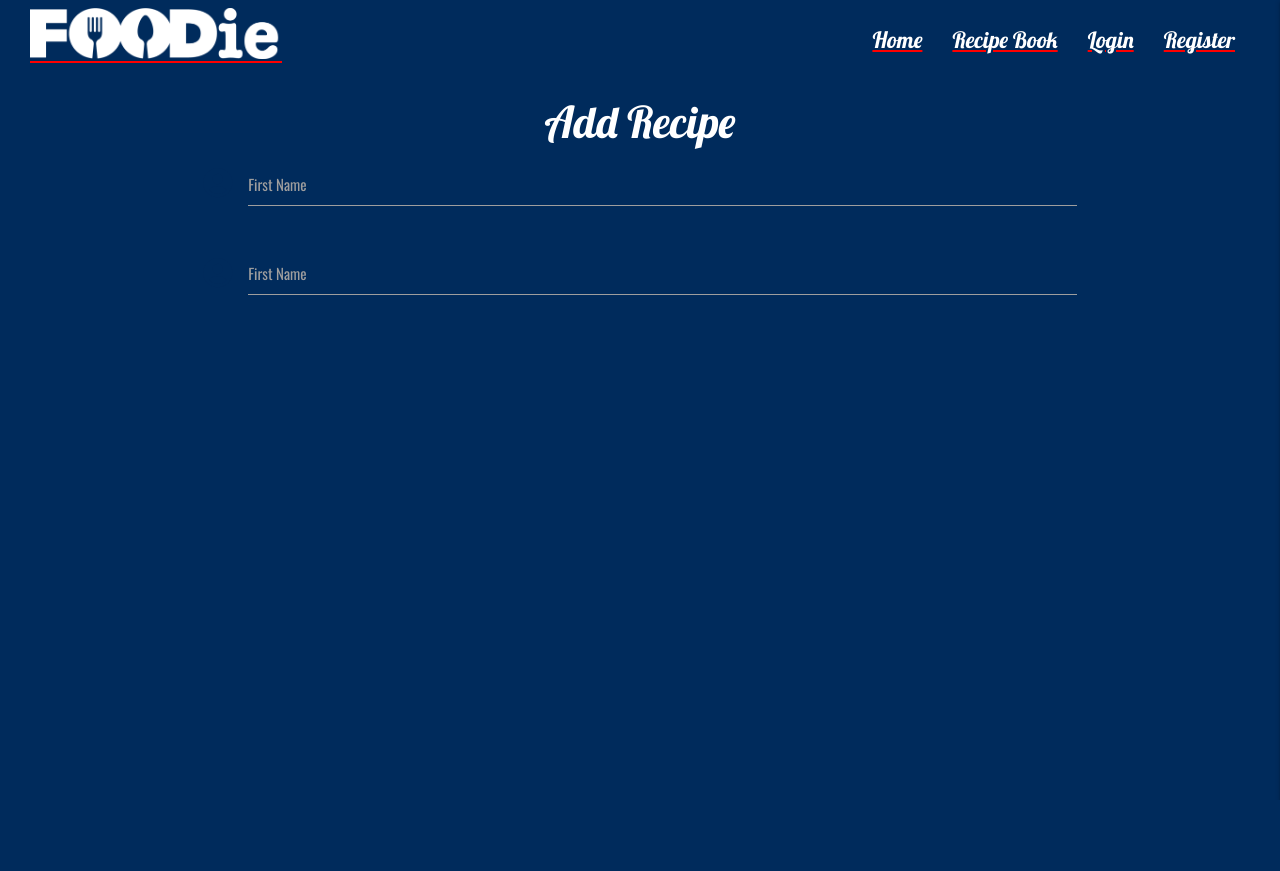
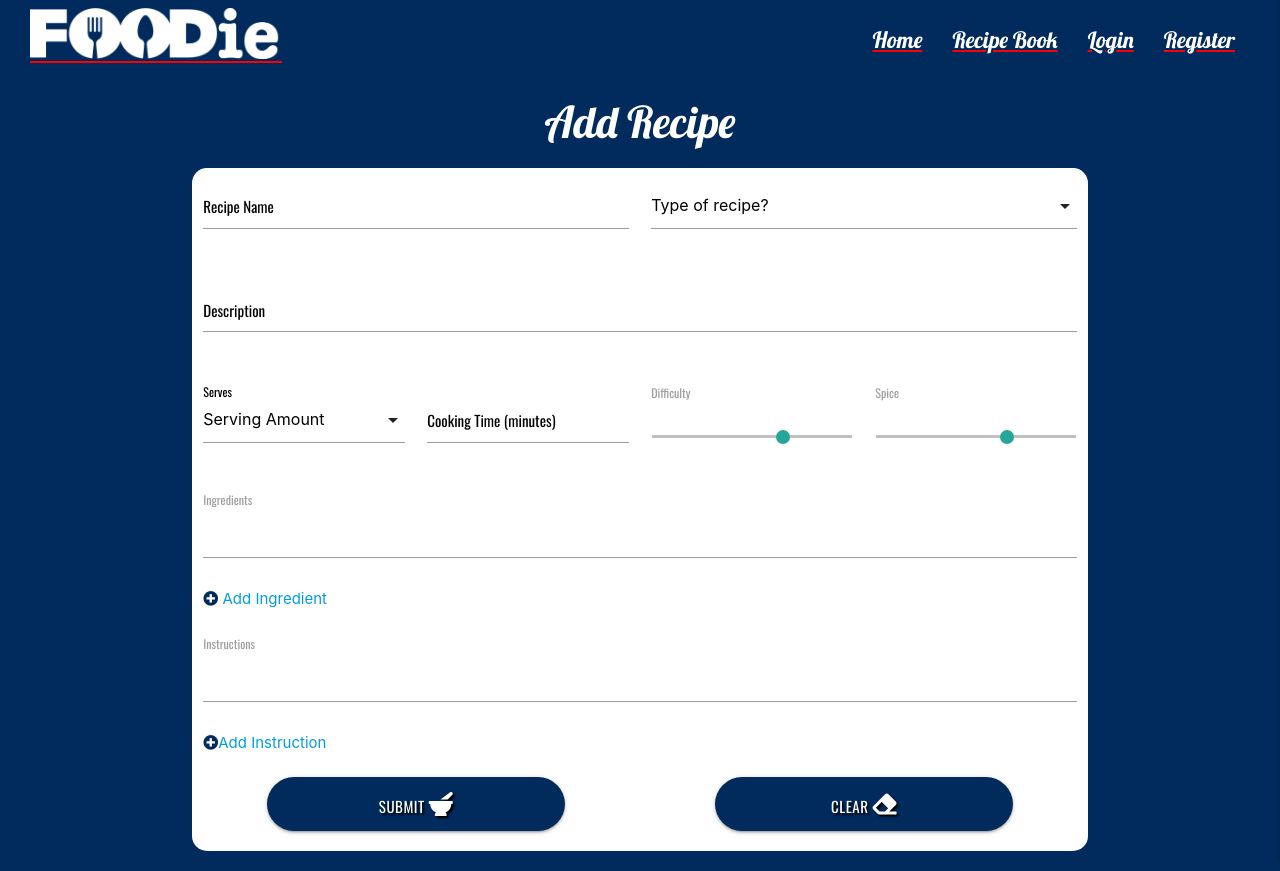
Before and after one commit to tomossmith/MS3-Foodie, a Flask app: page /add_recipe in a window 1280 px wide. Before the commit the page ends 295 px from the top, so only its background shows below. Run offline with Flask 2, Linux system fonts and the light colour scheme; data that the repository does not hold is empty; some libraries are stand-ins or nearby versions.

Commit message:
Added the 'addrecipe form

```diff
--- a/app.py
+++ b/app.py
@@ -17,17 +17,23 @@ app.secret_key = os.environ.get("SECRET_KEY")
 
 mongo = PyMongo(app)
 
+# GLOBAL VARIABLES
+@app.context_processor
+def get_categories():
+    categories = list(mongo.db.categories.find())
+    return dict(categories=categories)
+
+# LANDING PAGE
+
 
 @app.route("/")
-
 @app.route("/index")
 def index():
     return render_template("index.html")
 
-@app.route("/get_recipes")
-def get_recipes():
-    recipes = list(mongo.db.recipes.find())
-    return render_template("recipes.html", recipes=recipes)
+# USER AUTHENTICATION
+
+# REGISTER
 
 
 @app.route("/register", methods=["GET", "POST"])
@@ -54,34 +60,48 @@ def register():
         return redirect(url_for("profile", username=session["user"]))
     return render_template("register.html")
 
+# LOGIN
+
 
 @app.route("/login", methods=["GET", "POST"])
 def login():
     if request.method == "POST":
-        # CHECK IF USERNAME ALREADY EXISTS IN DATABASE
+        # check if username exists in db
         existing_user = mongo.db.users.find_one(
             {"username": request.form.get("username").lower()})
 
         if existing_user:
-            # VALID PASSWORD
+            # ensure hashed password matches user input
             if check_password_hash(
-                existing_user["password"], request.form.get("password")):
-                    session["user"] = request.form.get("username").lower()
-                    flash("Welcome, {}".format(
-                        request.form.get("username")))
-                    return redirect(url_for(
-                        "profile", username=session["user"]))
+                    existing_user["password"], request.form.get("password")):
+                        session["user"] = request.form.get("username").lower()
+                        flash("Welcome, {}".format(
+                            request.form.get("username")))
+                        return redirect(url_for(
+                            "profile", username=session["user"]))
             else:
-                # INVALID PASSWORD
-                flash("Incorrect Username and/or Password, Please Try Again")
+                # invalid password match
+                flash("Incorrect Username and/or Password")
                 return redirect(url_for("login"))
 
         else:
-            # USERNAME INVALID
-            flash("Incorrect Username and/or Password, Please Try Again")
+            # username doesn't exist
+            flash("Incorrect Username and/or Password")
             return redirect(url_for("login"))
 
     return render_template("login.html")
+
+# PROFILE PAGE
+
+
+@app.route("/profile/<username>", methods=["GET", "POST"])
+def profile(username):
+    # GET THE USER'S USERNAME FROM THE DATABASE
+    username = mongo.db.users.find_one({
+        "username": session["user"]})["username"]
+    return render_template("profile.html", username=username)
+
+# LOGOUT
 
 
 @app.route("/logout")
@@ -91,22 +111,45 @@ def logout():
     session.pop("user")
     return redirect(url_for("login"))
 
-
-@app.route("/profile/<username>", methods=["GET", "POST"])
-def profile(username):
-    # GET THE USER'S USERNAME FROM THE DATABASE
-    username = mongo.db.users.find_one({
-        "username": session["user"]})["username"]
-    return render_template("profile.html", username=username)
+# RECIPE PAGES
+# RECIPE BOOK
 
 
-@app.route("/add_recipe")
+@app.route("/get_recipes")
+def get_recipes():
+    recipes = list(mongo.db.recipes.find())
+    return render_template("recipes.html", recipes=recipes)
+
+# ADD RECIPE
+
+
+@app.route("/add_recipe", methods=["GET", "POST"])
 def add_recipe():
     return render_template("add_recipe.html")
+    if request.method == "POST":
+        user = mongo.db.users.find_one({"username": session["user"]})
+        recipe = {
+            "submitted_by": ObjectId(user["_id"]),
+            "recipe_name": request.form.get("recipe_name"),
+            "category_name": request.form.get("category_name"),
+            "recipe_description": request.form.get("recipe_description"),
+            "recipe_serving": request.form.get("recipe_serving"),
+            "recipe_cook_time": request.form.get("recipe_cook_time"),
+            "recipe_difficulty": request.form.get("recipe_difficulty"),
+            "recipe_spice": request.form.get("recipe_spice"),
+            "recipe_ingredients": request.form.getlist("recipe_ingredients"),
+            "recipe_instructions": request.form.getlist("recipe_instructions"),
+        }
+        mongo.db.recipes.insert_one(recipe)
+        flash("Your Recipe Was Successfully Added To The Cookbook!")
+        return redirect(url_for("profile", username=session["user"]))
+
+    return render_template("recipes.html")
+
 
 if __name__ == "__main__":
     app.run(host=os.environ.get("IP"),
             port=int(os.environ.get("PORT")),
             debug="True")
 
-## CHANGE TO FALSE BEFORE FINAL DEPLOYMENT ##
+# CHANGE TO FALSE BEFORE FINAL DEPLOYMENT
--- /dev/null
+++ b/package.json
@@ -0,0 +1,5 @@
+{
+  "dependencies": {
+    "nouislider": "^15.4.0"
+  }
+}
--- a/static/css/style.css
+++ b/static/css/style.css
@@ -114,3 +114,37 @@ nav li a {
 .default-button:hover {
     background-color: #135caf;
 }
+
+/* FORMS */
+#form-blocks {
+    background-color: white;
+    border-radius: 1em;
+}
+
+ /* label color */
+ .input-field label {
+    color: #000;
+  }
+  /* label focus color */
+  .input-field input[type=text]:focus + label {
+    color: #000;
+  }
+  /* label underline focus color */
+  .input-field input[type=text]:focus {
+    border-bottom: 1px solid #000;
+    box-shadow: 0 1px 0 0 #000;
+  }
+  /* valid color */
+  .input-field input[type=text].valid {
+    border-bottom: 1px solid #000;
+    box-shadow: 0 1px 0 0 #000;
+  }
+  /* invalid color */
+  .input-field input[type=text].invalid {
+    border-bottom: 1px solid #000;
+    box-shadow: 0 1px 0 0 #000;
+  }
+  /* icon prefix focus color */
+  .input-field .prefix.active {
+    color: #000;
+  }
--- a/static/js/script.js
+++ b/static/js/script.js
@@ -1,7 +1,88 @@
+// FUNCTION TO INITIATE THE SIDE NAVIGATION BAR
 $(document).ready(function(){
     $('.sidenav').sidenav({edge: "right"});
   });
 
-  document.addEventListener('DOMContentLoaded', function() {
-    var instances = M.AutoInit();
-    });
+// EVENT LISTENER TO TRIGGER TAB FUNCTION ON RECIPE CARDS
+document.addEventListener('DOMContentLoaded', function() {
+  var instances = M.AutoInit();
+  });
+
+// FUNCTION TO RUN SELECT FIELD ON FORMS
+$(document).ready(function(){
+  $('select').formSelect();
+});
+
+// FUNCTION TO ADD CHARACTER COUNT TO SOME INPUT FIELDS ON FORMS
+$(document).ready(function() {
+  $('input#recipe_name, textarea#recipe_description').characterCounter();
+});
+
+// ADD INGREDIENT FUNCTION ON THE ADD RECIPE FORM
+// CREDIT: https://www.codexworld.com/add-remove-input-fields-dynamically-using-jquery/
+
+//Ingredients
+$(document).ready(function(){
+  var ingredientMaxField = 10; //Input fields increment limitation
+  var ingredientAddButton = $('.ingredient_add_button'); //Add button selector
+  var ingredientWrapper = $('.ingredient_field_wrapper'); //Input field wrapper
+  var ingredientFieldHTML = '<div><input type="text" name="field_name[]" value=""/><a href="javascript:void(0);" class="ingredient_remove_button"><i class="fas fa-trash-alt"></i></a></div>'; //New input field html
+  var x = 1; //Initial field counter is 1
+
+  //Once add button is clicked
+  $(ingredientAddButton).click(function(){
+      //Check maximum number of input fields
+      if(x < ingredientMaxField){
+          x++; //Increment field counter
+          $(ingredientWrapper).append(ingredientFieldHTML); //Add field html
+      }
+  });
+
+  //Once remove button is clicked
+  $(ingredientWrapper).on('click', '.ingredient_remove_button', function(e){
+      e.preventDefault();
+      $(this).parent('div').remove(); //Remove field html
+      x--; //Decrement field counter
+  });
+});
+
+//Instruction
+$(document).ready(function(){
+  var instructionMaxField = 10; //Input fields increment limitation
+  var instructionAddButton = $('.instruction_add_button'); //Add button selector
+  var instructionWrapper = $('.instruction_field_wrapper'); //Input field wrapper
+  var instructionFieldHTML = '<div><input type="text" name="field_name[]" value=""/><a href="javascript:void(0);" class="instruction_remove_button"><i class="fas fa-trash-alt"></i></a></div>'; //New input field html
+  var x = 1; //Initial field counter is 1
+
+  //Once add button is clicked
+  $(instructionAddButton).click(function(){
+      //Check maximum number of input fields
+      if(x < instructionMaxField){
+          x++; //Increment field counter
+          $(instructionWrapper).append(instructionFieldHTML); //Add field html
+      }
+  });
+
+  //Once remove button is clicked
+  $(instructionWrapper).on('click', '.instruction_remove_button', function(e){
+      e.preventDefault();
+      $(this).parent('div').remove(); //Remove field html
+      x--; //Decrement field counter
+  });
+});
+
+// SLIDER ON 'ADD RECIPE' FORM
+var slider = document.getElementById('recipe_difficulty');
+noUiSlider.create(slider, {
+ start: [20, 80],
+ connect: true,
+ step: 1,
+ range: {
+  'min': [0],
+  'Medium': [80, 50],
+  'max': 200
+ },
+ format: wNumb({
+   decimals: 0
+ })
+});
--- a/templates/add_recipe.html
+++ b/templates/add_recipe.html
@@ -3,22 +3,135 @@
 
 
     <h3 class="white-text center-align">Add Recipe</h3>
+    <br>
+
+    <div id="form-blocks">
+        <div class="row">
+            <form class="col s12" method="POST" action="{{ url_for('add_recipe') }}">
 
                 <div class="row">
-    <form class="col s12" method="POST" action="">
+
+                    <!-- RECIPE NAME -->
+                    <div class="input-field col s6">
+                        <input id="recipe_name" name="recipe_name" type="text" minlength="4" maxlength="30" length="30">
+                        <label for="recipe_name">Recipe Name</label>
+                    </div>
+
+                    <!-- CATEGORY -->
+                    <div class="input-field col s6">
+                        <select name="category_name">
+                            <option disabled selected>Type of recipe?</option>
+
+                            {% for category in categories %}
+                                <option value="{{ category.category_name }}">{{ category.category_name }}</option>
+                            {% endfor %}
+
+                            <label for="category_name"></label>
+                        </select>
+                    </div>
+
+                </div>
+
+                <!-- RECIPE DESCRIPTION -->
                 <div class="row">
+
                     <div class="input-field col s12">
-          <i class="fas fa-user-circle prefix"></i>
-          <textarea id="icon_prefix2" class="materialize-textarea"></textarea>
-          <label for="icon_prefix2">First Name</label>
+                        <textarea id="recipe_description" class="materialize-textarea" minlength="15" maxlength="120"
+                            length="120"></textarea>
+                        <label for="recipe_description">Description</label>
                     </div>
-        <div class="input-field col s12">
-            <i class="fas fa-user-circle prefix"></i>
-            <textarea id="icon_prefix2" class="materialize-textarea"></textarea>
-            <label for="icon_prefix2">First Name</label>
+
+                </div>
+
+
+                <div class="row">
+
+                    <!-- SERVING -->
+                    <div class="input-field col s3">
+                        <select name="recipe_serving">
+                            <option value="" disabled selected>Serving Amount</option>
+                            <option value="1">1</option>
+                            <option value="2">2</option>
+                            <option value="3">3</option>
+                            <option value="4">4</option>
+                            <option value="5">5</option>
+                            <option value="6">6</option>
+                            <option value="7">7</option>
+                            <option value="8">8</option>
+                            <option value="9">9</option>
+                            <option value="10">10</option>
+                        </select>
+                        <label>Serves</label>
+                    </div>
+
+                    <div class="input-field col s3">
+                        <input id="recipe_cook_time" name="recipe_cook_time" type="number" minlength="1" maxlength="3">
+                        <label for="recipe_cook_time">Cooking Time (minutes)</label>
+                    </div>
+
+                    <div class="col s3">
+                        <label for="recipe_difficulty">Difficulty</label>
+                        <p class="range-field">
+                            <input type="range" id="recipe_difficulty" min="0" max="3" />
+                        </p>
+                    </div>
+
+                    <div class="col s3">
+                        <label for="recipe_spice">Spice</label>
+                        <p class="range-field">
+                            <input type="range" id="recipe_spice" min="0" max="3" />
+                        </p>
+                    </div>
+
+
+                </div>
+
+                <!-- https://www.codexworld.com/add-remove-input-fields-dynamically-using-jquery/ -->
+
+                <!-- INGREDIENTS -->
+                <div class="ingredient_field_wrapper">
+                    <div>
+                        <label>Ingredients</label>
+                        <input type="text" name="recipe_ingredients">
                     </div>
                 </div>
+                <br>
+                <a href="javascript:void(0);" class="ingredient_add_button" title="Add field"><i
+                        class="fas fa-plus-circle"></i> Add Ingredient</a>
+
+                    <br>
+                    <br>
+
+                <!-- INSTRUCTIONS -->
+                <div class="instruction_field_wrapper">
+                    <div>
+                        <label>Instructions</label>
+                        <input type="text" name="recipe_instructions">
+                    </div>
+                </div>
+                <br>
+                <a href="javascript:void(0);" class="instruction_add_button" title="Add field"><i
+                        class="fas fa-plus-circle"></i>Add Instruction</a>
+                <!-- End Of Codex Code-->
+
+                <br>
+                <br>
+
+                <!-- RECIPE SUBMIT BUTTON-->
+                <div class="row">
+                    <div class="col s1"></div>
+                        <button type="submit" class="col s4 btn-large text-shadow default-button">
+                            Submit <i class="fas fa-mortar-pestle"></i>
+                        </button>
+                    <div class="col s2"></div>
+                        <button type="reset" class="col s4 btn-large text-shadow default-button">
+                            Clear <i class="fas fa-eraser"></i>
+                        </button>
+                    <div class="col s1"></div>
+                </div>
+
             </form>
+        </div>
     </div>
 
 {% endblock %}
--- a/templates/base.html
+++ b/templates/base.html
@@ -80,6 +80,9 @@
         {% endblock %}
     </main>
 
+    <script type="module">
+        import noUiSlider from 'nouislider/dist/nouislider.mjs';
+        </script>
     <script src="https://code.jquery.com/jquery-3.5.1.min.js"
         integrity="sha256-9/aliU8dGd2tb6OSsuzixeV4y/faTqgFtohetphbbj0=" crossorigin="anonymous"></script>
     <script src="https://cdnjs.cloudflare.com/ajax/libs/materialize/1.0.0/js/materialize.min.js"></script>
```
Also changed, not shown: README.md, package-lock.json (added), 1 other file. Lines whose indentation alone changed are shown as unchanged.
